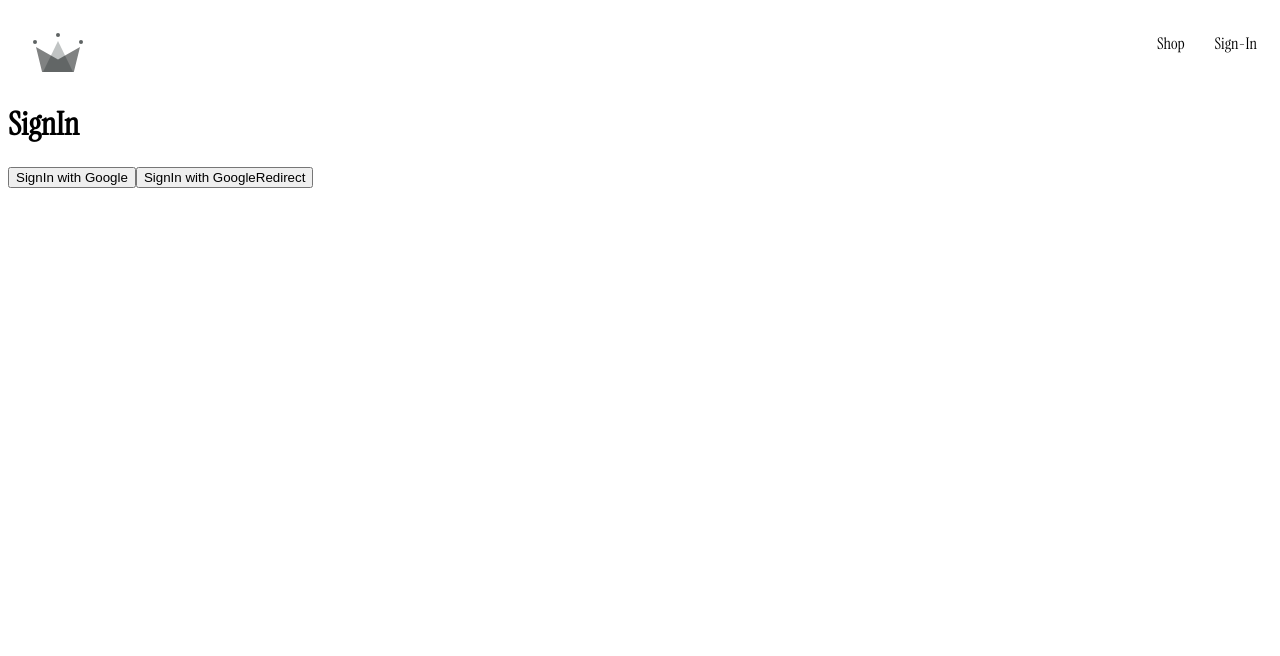
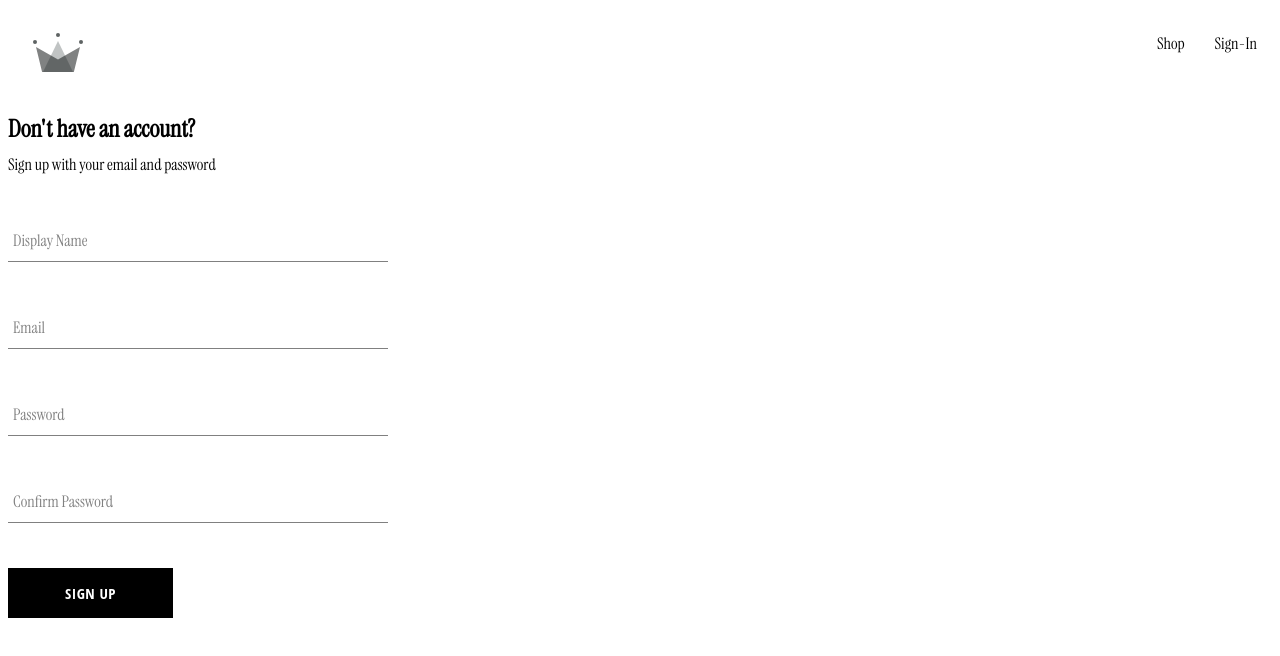
Before and after one commit to LynnHourieh/crwn-clothing, a React (Vite) app in the folder crwn-project/: page /sign-in in a window 1280 px wide. Shown: the top 656 px of the page. Built offline with nearby package versions, Linux system fonts and the light colour scheme.

Commit message:
sign-in form

```diff
--- /dev/null
+++ b/crwn-project/src/components/button/button.component.jsx
@@ -0,0 +1,19 @@
+import './button.styles.scss';
+
+const BUTTON_TYPE_CLASSES = {
+  google: 'google-sign-in',
+  inverted: 'inverted',
+};
+
+const Button = ({ children, buttonType, ...otherProps }) => {
+  return (
+    <button
+      className={`button-container ${BUTTON_TYPE_CLASSES[buttonType]}`}
+      {...otherProps}
+    >
+      {children}
+    </button>
+  );
+};
+
+export default Button;
--- /dev/null
+++ b/crwn-project/src/components/button/button.styles.scss
@@ -0,0 +1,46 @@
+.button-container {
+    min-width: 165px;
+    width: auto;
+    height: 50px;
+    letter-spacing: 0.5px;
+    line-height: 50px;
+    padding: 0 35px 0 35px;
+    font-size: 15px;
+    background-color: black;
+    color: white;
+    text-transform: uppercase;
+    font-family: 'Open Sans Condensed';
+    font-weight: bolder;
+    border: none;
+    cursor: pointer;
+    display: flex;
+    justify-content: center;
+
+    &:hover {
+      background-color: white;
+      color: black;
+      border: 1px solid black;
+    }
+
+    &.google-sign-in {
+      background-color: #4285f4;
+      color: white;
+
+      &:hover {
+        background-color: #357ae8;
+        border: none;
+      }
+    }
+
+    &.inverted {
+      background-color: white;
+      color: black;
+      border: 1px solid black;
+
+      &:hover {
+        background-color: black;
+        color: white;
+        border: none;
+      }
+    }
+  }
--- a/crwn-project/src/components/form-input/form-input.component.jsx
+++ b/crwn-project/src/components/form-input/form-input.component.jsx
@@ -1,12 +1,22 @@
-import { Fragment } from "react"
+import './form-input.styles.scss';
 
-const FormInput=({label,...otherProps})=>{
-    return(
-    <Fragment>
-        <label>{label}</label>
-       <input {...otherProps}/>
-    </Fragment>)
-}
-export default FormInput
+const FormInput = ({ label, ...otherProps }) => {
+  return (
+    <div className='group'>
+      <input className='form-input' {...otherProps} />
+      {label && (
+        <label
+          className={`${
+            otherProps.value.length ? 'shrink' : ''
+          } form-input-label`}
+        >
+          {label}
+        </label>
+      )}
+    </div>
+  );
+};
+
+export default FormInput;
 
 // <input type="text" required onChange={changeHandler} name="displayName" value={displayName}/>
--- a/crwn-project/src/components/form-input/form-input.styles.scss
+++ b/crwn-project/src/components/form-input/form-input.styles.scss
@@ -0,0 +1,54 @@
+$sub-color: grey;
+$main-color: black;
+
+@mixin shrinkLabel {
+  top: -14px;
+  font-size: 12px;
+  color: $main-color;
+}
+
+.group {
+  position: relative;
+  margin: 45px 0;
+
+  .form-input {
+    background: none;
+    background-color: white;
+    color: $sub-color;
+    font-size: 18px;
+    padding: 10px 10px 10px 5px;
+    display: block;
+    width: 100%;
+    border: none;
+    border-radius: 0;
+    border-bottom: 1px solid $sub-color;
+    margin: 25px 0;
+
+    &:focus {
+      outline: none;
+    }
+
+    &:focus ~ .form-input-label {
+      @include shrinkLabel();
+    }
+  }
+
+  input[type='password'] {
+    letter-spacing: 0.3em;
+  }
+
+  .form-input-label {
+    color: $sub-color;
+    font-size: 16px;
+    font-weight: normal;
+    position: absolute;
+    pointer-events: none;
+    left: 5px;
+    top: 10px;
+    transition: 300ms ease all;
+
+    &.shrink {
+      @include shrinkLabel();
+    }
+  }
+}
--- a/crwn-project/src/components/sign-up-form/sign-up-form.component.jsx
+++ b/crwn-project/src/components/sign-up-form/sign-up-form.component.jsx
@@ -1,50 +1,105 @@
-import React, { useEffect } from "react";
-import {
-  signInWithGooglePopup,
-  createUserDocumentFromAuth,
-  signInWithGoogleRedirect,
-  auth,
-} from "../../utlis/firebase/firebase.utils";
-import { getRedirectResult } from "firebase/auth";
+import { useState } from 'react';
 
-//const user declares a constant variable called user, which cannot be reassigned a new value after it has been initialized.
-//On the other hand, const {user} is using destructuring assignment to extract the user property from an object and assign it to a constant variable also called user.
-//This means that user will be a constant variable that holds the value of the user property from the object.
-const SignIn = () => {
-  useEffect(() => {
-    const fetchData = async () => {
-      const response = await getRedirectResult(auth);
-      console.log(response);
-      //adding user to database
-      if(response){
-        const  userDocRef = await createUserDocumentFromAuth (response.user)
+import FormInput from '../form-input/form-input.component';
+import Button from '../button/button.component';
+
+// import {
+//   createAuthUserWithEmailAndPassword,
+//   createUserDocumentFromAuth,
+// } from '../../utils/firebase/firebase.utils';
+
+import './sign-up-form.styles.scss';
+
+const defaultFormFields = {
+  displayName: '',
+  email: '',
+  password: '',
+  confirmPassword: '',
+};
+
+const SignUpForm = () => {
+  const [formFields, setFormFields] = useState(defaultFormFields);
+  const { displayName, email, password, confirmPassword } = formFields;
+
+  const resetFormFields = () => {
+    setFormFields(defaultFormFields);
+  };
+
+  const handleSubmit = async (event) => {
+    event.preventDefault();
+
+    if (password !== confirmPassword) {
+      alert('passwords do not match');
+      return;
+    }
+
+    try {
+      const { user } = await createAuthUserWithEmailAndPassword(
+        email,
+        password
+      );
+
+      await createUserDocumentFromAuth(user, { displayName });
+      resetFormFields();
+    } catch (error) {
+      if (error.code === 'auth/email-already-in-use') {
+        alert('Cannot create user, email already in use');
+      } else {
+        console.log('user creation encountered an error', error);
       }
-    };
-    fetchData();
-  }, []);
-  //getRedirectResult is async function
-  //[] empty array means that run this function one time after mounting
-  //signInWithGoogleRedirect function with mount again so after mounting useEffect will run and it will console the reaponse of the Redirect result
-  const logGoogleUser = async () => {
-    const { user } = await signInWithGooglePopup();
-    const userDocRef = await createUserDocumentFromAuth(user);
-    //console.log(user);
+    }
   };
-  // const logGoogleRedirectUser = async () => {
-  //   const {user} = await signInWithGooglePopup();
-  //  //application started from beginning , it didn't show user on console after sign-in with goggle Redirect so =>(use useEffect + getRedirectResult + auth)
-  //   console.log({user});
-  // };
-  // <button onClick={logGoogleRedirectUser
-  // }>SignIn with GoogleRedirect</button>
+
+  const handleChange = (event) => {
+    const { name, value } = event.target;
+
+    setFormFields({ ...formFields, [name]: value });
+  };
+
   return (
-    <div>
-      <h1>SignIn</h1>
-      <button onClick={logGoogleUser}>SignIn with Google</button>
-      <button onClick={signInWithGoogleRedirect}>
-        SignIn with GoogleRedirect
-      </button>
+    <div className='sign-up-container'>
+      <h2>Don't have an account?</h2>
+      <span>Sign up with your email and password</span>
+      <form onSubmit={handleSubmit}>
+        <FormInput
+          label='Display Name'
+          type='text'
+          required
+          onChange={handleChange}
+          name='displayName'
+          value={displayName}
+        />
+
+        <FormInput
+          label='Email'
+          type='email'
+          required
+          onChange={handleChange}
+          name='email'
+          value={email}
+        />
+
+        <FormInput
+          label='Password'
+          type='password'
+          required
+          onChange={handleChange}
+          name='password'
+          value={password}
+        />
+
+        <FormInput
+          label='Confirm Password'
+          type='password'
+          required
+          onChange={handleChange}
+          name='confirmPassword'
+          value={confirmPassword}
+        />
+        <Button type='submit'>Sign Up</Button>
+      </form>
     </div>
   );
 };
-export default SignIn;
+
+export default SignUpForm;
--- a/crwn-project/src/components/sign-up-form/sign-up-form.styles.scss
+++ b/crwn-project/src/components/sign-up-form/sign-up-form.styles.scss
@@ -0,0 +1,9 @@
+.sign-up-container {
+    display: flex;
+    flex-direction: column;
+    width: 380px;
+
+    h2 {
+      margin: 10px 0;
+    }
+  }
```
Also changed, not shown: crwn-project/src/route/sign-in/sign-in.component.jsx (added, +52 -0 lines), crwn-project/note.txt.
